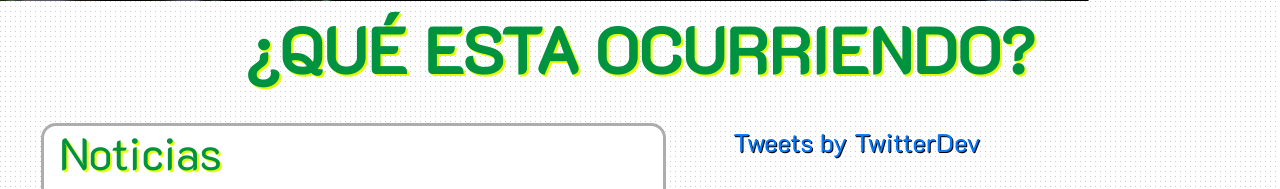
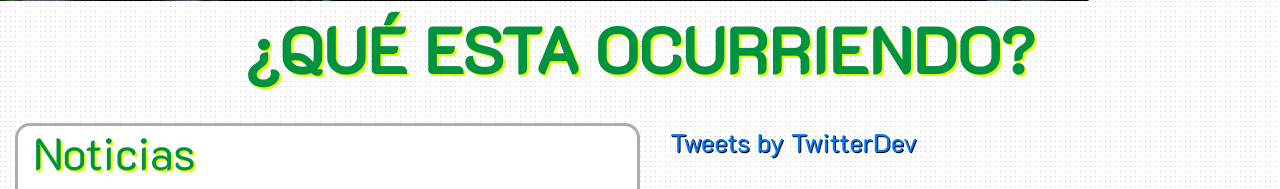
Before and after one commit to Fserver/COOMUTRANSTUR, a PHP site: page / in a window 1280 px wide. Shown: the part 799-988 px from the top of the page. Run offline with PHP 8.4, Linux system fonts and the light colour scheme; some libraries are stand-ins or nearby versions.

Commit message:
version 1.0

```diff
--- a/css/style.css
+++ b/css/style.css
@@ -270,6 +270,14 @@ header .bg-nav-menu {
   min-height: 400px;
 }
 
+#facebook-container {
+  border-radius: 5px 5px 5px 5px;
+  -moz-border-radius: 5px 5px 5px 5px;
+  -webkit-border-radius: 5px 5px 5px 5px;
+  border: 0px solid #000000;
+  background-color: white;
+}
+
 /* END Index.html -------------------------------------------------- */
 
 /* alianzas.html -------------------------------------------------- */
--- a/index.html
+++ b/index.html
@@ -124,7 +124,7 @@
           </div>
         </div>
 
-        <div class="col col-xl-6 tarjeta2">
+        <div class="col col-sm-10 col-xl-6 tarjeta2">
           <h3 class="green">Noticias</h3>
 
           <div id="carouselExampleIndicators" class="carousel slide" data-ride="carousel">
@@ -167,9 +167,17 @@
           </div>
 
         </div>
-        <div class="col-sm-5 col-xl-5">
-          <a class="twitter-timeline" data-height="400" href="https://twitter.com/TwitterDev?ref_src=twsrc%5Etfw">Tweets
+        <div class="col-sm-12 col-xl-6">
+
+          <div class="row d-flex align-items-center">
+            <div class="col-sm-6"> <a class="twitter-timeline" data-height="400" href="https://twitter.com/TwitterDev?ref_src=twsrc%5Etfw">Tweets
                 by TwitterDev</a>
+            </div>
+            <div class="col-sm-6">
+              <div id="facebook-container" class="fb-comments" data-href="https://fserver.github.io/" data-height="400"
+                data-width="100%" data-numposts="5"></div>
+            </div>
+          </div>
         </div>
 
       </div>
@@ -336,9 +344,8 @@
   </section>
 
 
-  <section class="container">
-    <div class="fb-comments" data-href="https://fserver.github.io/" data-width="100%" data-numposts="5"></div>
-  </section>
+
+
 
 
   <!-- Footer  -->
```
Lines whose indentation alone changed are shown as unchanged.
